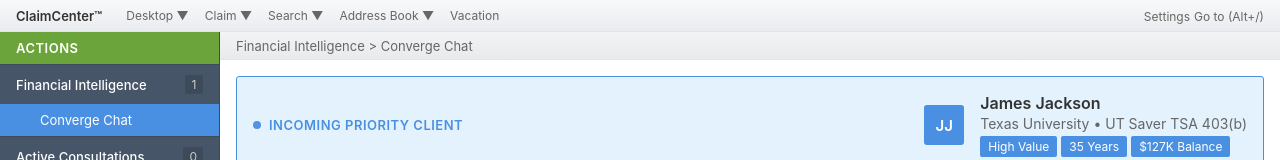
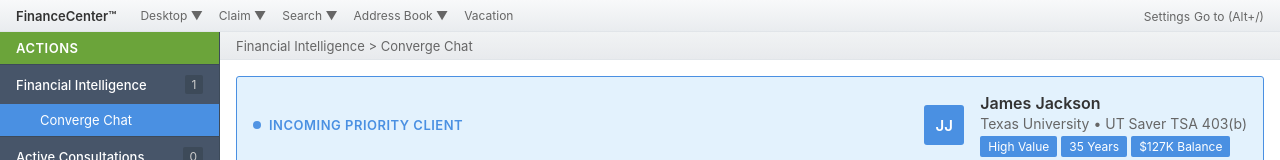
Before and after one commit to Team-Lightning-LLC/FinalRetDemo, a plain HTML site: page index.html in a window 1280 px wide. Shown: the top 160 px of the page. Drawn offline with Linux system fonts and the light colour scheme.

Commit message:
Update index.html

```diff
--- a/index.html
+++ b/index.html
@@ -12,7 +12,7 @@
   <div class="cc-top-nav">
     <div class="cc-nav-content">
       <div class="cc-nav-left">
-        <span class="cc-logo">ClaimCenter™</span>
+        <span class="cc-logo">FinanceCenter™</span>
         <nav class="cc-nav-menu">
           <span class="cc-nav-item">Desktop ▼</span>
           <span class="cc-nav-item">Claim ▼</span>
```
